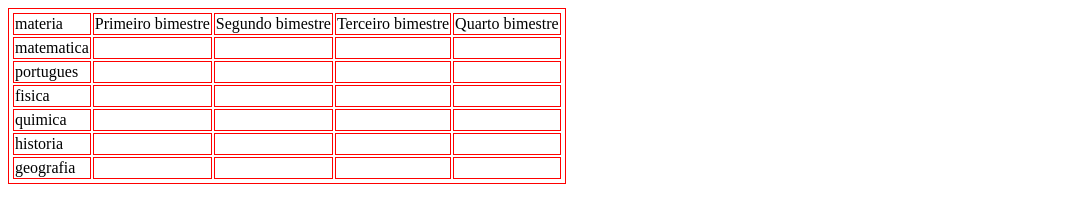
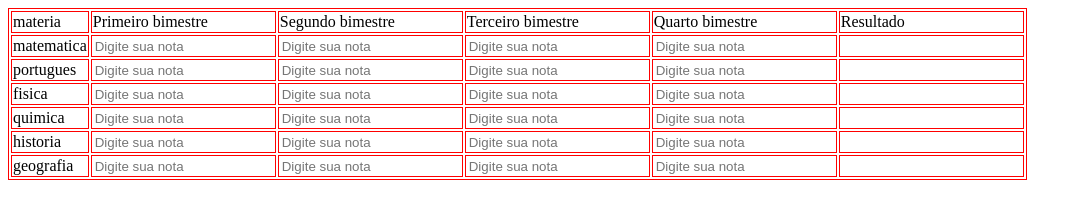
Before and after one commit to dudlves/boletim-escolar, a plain HTML site: page index.html in a window 1280 px wide. Shown: the whole page, without its empty margins (0-1082 px from the left). Drawn offline with Linux system fonts and the light colour scheme.

Commit message:
somando e chorando

```diff
--- a/index.css
+++ b/index.css
@@ -1,8 +1,8 @@
-table, td, th {
+/* table, td, th {
     border: 1px solid red;
-  }
+  } */
 
-  thead {
+  /* thead {
     float: left;
   }
 
@@ -14,4 +14,21 @@ table, td, th {
 
   tbody {
     float: right;
-  }
+  } */
+
+table, td{
+  border: 1px solid red;
+}
+
+/* Retirar as setas do input */
+input[type=number]::-webkit-inner-spin-button,
+input[type=number]::-webkit-outer-spin-button {
+    -webkit-appearance: none;
+    margin: 0;
+}
+
+input{
+  box-shadow: 0 0 0 0;
+  border: 0 none;
+  outline: 0;
+}
--- a/index.html
+++ b/index.html
@@ -16,48 +16,55 @@
                     <td>Segundo bimestre</td>
                     <td>Terceiro bimestre</td>
                     <td>Quarto bimestre</td>
+                    <td>Resultado</td>
                 </tr>
                 <tr>
                     <td>matematica</td>
-                    <td></td>
-                    <td></td>
-                    <td></td>
-                    <td></td>
+                     <td><input type="number" id="numero1" placeholder="Digite sua nota"></td>
+                    <td><input type="number" id="numero2" placeholder="Digite sua nota"></td>
+                    <td><input type="number" id="numero3" placeholder="Digite sua nota"></td>
+                    <td><input type="number" id="numero4" placeholder="Digite sua nota"></td>
+                    <td onclick="clicar()" id="resultado"></td>
                 </tr>
                 <tr>
                     <td>portugues</td>
-                    <td></td>
-                    <td></td>
-                    <td></td>
-                    <td></td>
+                    <td><input type="number" placeholder="Digite sua nota"></td>
+                    <td><input type="number" placeholder="Digite sua nota"></td>
+                    <td><input type="number" placeholder="Digite sua nota"></td>
+                    <td><input type="number" placeholder="Digite sua nota"></td>
+                    <td><input type="number" ></td>
                 </tr>
                 <tr>
                     <td>fisica</td>
-                    <td></td>
-                    <td></td>
-                    <td></td>
-                    <td></td>
+                    <td><input type="number" placeholder="Digite sua nota"></td>
+                    <td><input type="number" placeholder="Digite sua nota"></td>
+                    <td><input type="number" placeholder="Digite sua nota"></td>
+                    <td><input type="number" placeholder="Digite sua nota"></td>
+                    <td><input type="number" ></td>
                 </tr>
                 <tr>
                     <td>quimica</td>
-                    <td></td>
-                    <td></td>
-                    <td></td>
-                    <td></td>
+                    <td><input type="number" placeholder="Digite sua nota"></td>
+                    <td><input type="number" placeholder="Digite sua nota"></td>
+                    <td><input type="number" placeholder="Digite sua nota"></td>
+                    <td><input type="number" placeholder="Digite sua nota"></td>
+                    <td><input type="number"></td>
                 </tr>
                 <tr>
                     <td>historia</td>
-                    <td></td>
-                    <td></td>
-                    <td></td>
-                    <td></td>
+                    <td><input type="number" placeholder="Digite sua nota"></td>
+                    <td><input type="number" placeholder="Digite sua nota"></td>
+                    <td><input type="number" placeholder="Digite sua nota"></td>
+                    <td><input type="number" placeholder="Digite sua nota"></td>
+                    <td><input type="number" ></td>
                 </tr>
                 <tr>
                     <td>geografia</td>
-                    <td></td>
-                    <td></td>
-                    <td></td>
-                    <td></td>
+                    <td><input type="number" placeholder="Digite sua nota"></td>
+                    <td><input type="number" placeholder="Digite sua nota"></td>
+                    <td><input type="number" placeholder="Digite sua nota"></td>
+                    <td><input type="number" placeholder="Digite sua nota"></td>
+                    <td><input type="number" ></td>
                 </tr>
           </table>
     </main>
--- a/script.js
+++ b/script.js
@@ -14,81 +14,124 @@
 // const historia = 20;
 // const geografia = 20;
 
-const primeiroBimestre = {
-    matematica : 20,
-    portugues :18,
-    fisica :12,
-    quimica : 20,
-    historia :20,
-    geografia : 0
+// const primeiroBimestre = {
+//     matematica : 20,
+//     portugues :18,
+//     fisica :12,
+//     quimica : 20,
+//     historia :20,
+//     geografia : 0
+// }
+
+// const segundoBimestre = {
+//     matematica : 20,
+//     portugues :18,
+//     fisica :12,
+//     quimica : 20,
+//     historia :20,
+//     geografia : 10
+// }
+
+// const terceiroBimestre = {
+//     matematica : 20,
+//     portugues :18,
+//     fisica :12,
+//     quimica : 20,
+//     historia :20,
+//     geografia : 10
+// }
+
+// const quartoBimestre = {
+//     matematica : 20,
+//     portugues :18,
+//     fisica :12,
+//     quimica : 20,
+//     historia :20,
+//     geografia : 3
+// }
+
+// const matematica = (primeiroBimestre.matematica + segundoBimestre.matematica + terceiroBimestre.matematica + quartoBimestre.matematica)
+// const portugues = (primeiroBimestre.portugues + segundoBimestre.portugues + terceiroBimestre.portugues + quartoBimestre.portugues)
+// const fisica = (primeiroBimestre.fisica + segundoBimestre.fisica + terceiroBimestre.fisica + quartoBimestre.fisica)
+// const quimica = (primeiroBimestre.quimica + segundoBimestre.quimica + terceiroBimestre.quimica + quartoBimestre.quimica)
+// const historia = (primeiroBimestre.historia + segundoBimestre.historia +terceiroBimestre.historia + quartoBimestre.historia)
+// const geografia= (primeiroBimestre.geografia + segundoBimestre.geografia +terceiroBimestre.geografia + quartoBimestre.geografia)
+
+// if(matematica >= 60){
+//     console.log("Você passou!")
+// }else{
+//     console.log("Você não passou!")
+// }
+
+// if(portugues >= 60){
+//     console.log("Você passou!")
+// }else{
+//     console.log("Você não passou!")
+// }
+
+// if(fisica >= 60){
+//     console.log("Você passou!")
+// }else{
+//     console.log("Você não passou!")
+// }
+
+// if(quimica >= 60){
+//     console.log("Você passou!")
+// }else{
+//     console.log("Você não passou!")
+// }
+
+// if(historia >= 60){
+//     console.log("Você passou!")
+// }else{
+//     console.log("Você não passou!")
+// }
+
+// if(geografia >= 60){
+//     console.log("Você passou!")
+// }else{
+//     console.log("Você não passou!")
+// }
+
+
+
+
+// if(resultado){
+//     document.getElementById('resultado').innerHTML = eval(resultado)
+// }
+
+// input.addEventListener("keypress", function(event) {
+//     // If the user presses the "Enter" key on the keyboard
+//     if (event.key === "Enter") {
+//       // Cancel the default action, if needed
+//       event.preventDefault();
+//       // Trigger the button element with a click
+//       document.getElementById("myBtn").click();
+//     }
+//   });
+
+
+// var numero = document.getElementById('numero').innerHTML
+// var resultado= document.getElementById('resultado').innerHTML
+
+
+// function soma(){
+//     var numero = document.getElementById('numero')
+//    var valorDoNumero= numero.value
+// }
+
+
+
+
+function clicar( num1, num2, num3, num4) {
+    var num1 = document.getElementById('numero1').value;
+    var num2 = document.getElementById('numero2').value;
+    var num3 = document.getElementById('numero3').value;
+    var num4 = document.getElementById('numero4').value;
+
+
+
+    var soma = parseInt(num1) + parseInt(num2) + parseInt(num3) + parseInt(num4);
+    var resultado = document.getElementById('resultado').innerHTML = eval(soma);
+
 }
-
-const segundoBimestre = {
-    matematica : 20,
-    portugues :18,
-    fisica :12,
-    quimica : 20,
-    historia :20,
-    geografia : 10
-}
-
-const terceiroBimestre = {
-    matematica : 20,
-    portugues :18,
-    fisica :12,
-    quimica : 20,
-    historia :20,
-    geografia : 10
-}
-
-const quartoBimestre = {
-    matematica : 20,
-    portugues :18,
-    fisica :12,
-    quimica : 20,
-    historia :20,
-    geografia : 3
-}
-
-const matematica = (primeiroBimestre.matematica + segundoBimestre.matematica + terceiroBimestre.matematica + quartoBimestre.matematica)
-const portugues = (primeiroBimestre.portugues + segundoBimestre.portugues + terceiroBimestre.portugues + quartoBimestre.portugues)
-const fisica = (primeiroBimestre.fisica + segundoBimestre.fisica + terceiroBimestre.fisica + quartoBimestre.fisica)
-const quimica = (primeiroBimestre.quimica + segundoBimestre.quimica + terceiroBimestre.quimica + quartoBimestre.quimica)
-const historia = (primeiroBimestre.historia + segundoBimestre.historia +terceiroBimestre.historia + quartoBimestre.historia)
-const geografia= (primeiroBimestre.geografia + segundoBimestre.geografia +terceiroBimestre.geografia + quartoBimestre.geografia)
-
-if(matematica >= 60){
-    console.log("Você passou!")
-}else{
-    console.log("Você não passou!")
-}
-
-if(portugues >= 60){
-    console.log("Você passou!")
-}else{
-    console.log("Você não passou!")
-}
-
-if(fisica >= 60){
-    console.log("Você passou!")
-}else{
-    console.log("Você não passou!")
-}
-
-if(quimica >= 60){
-    console.log("Você passou!")
-}else{
-    console.log("Você não passou!")
-}
-
-if(historia >= 60){
-    console.log("Você passou!")
-}else{
-    console.log("Você não passou!")
-}
-
-if(geografia >= 60){
-    console.log("Você passou!")
-}else{
-    console.log("Você não passou!")
-}
```
